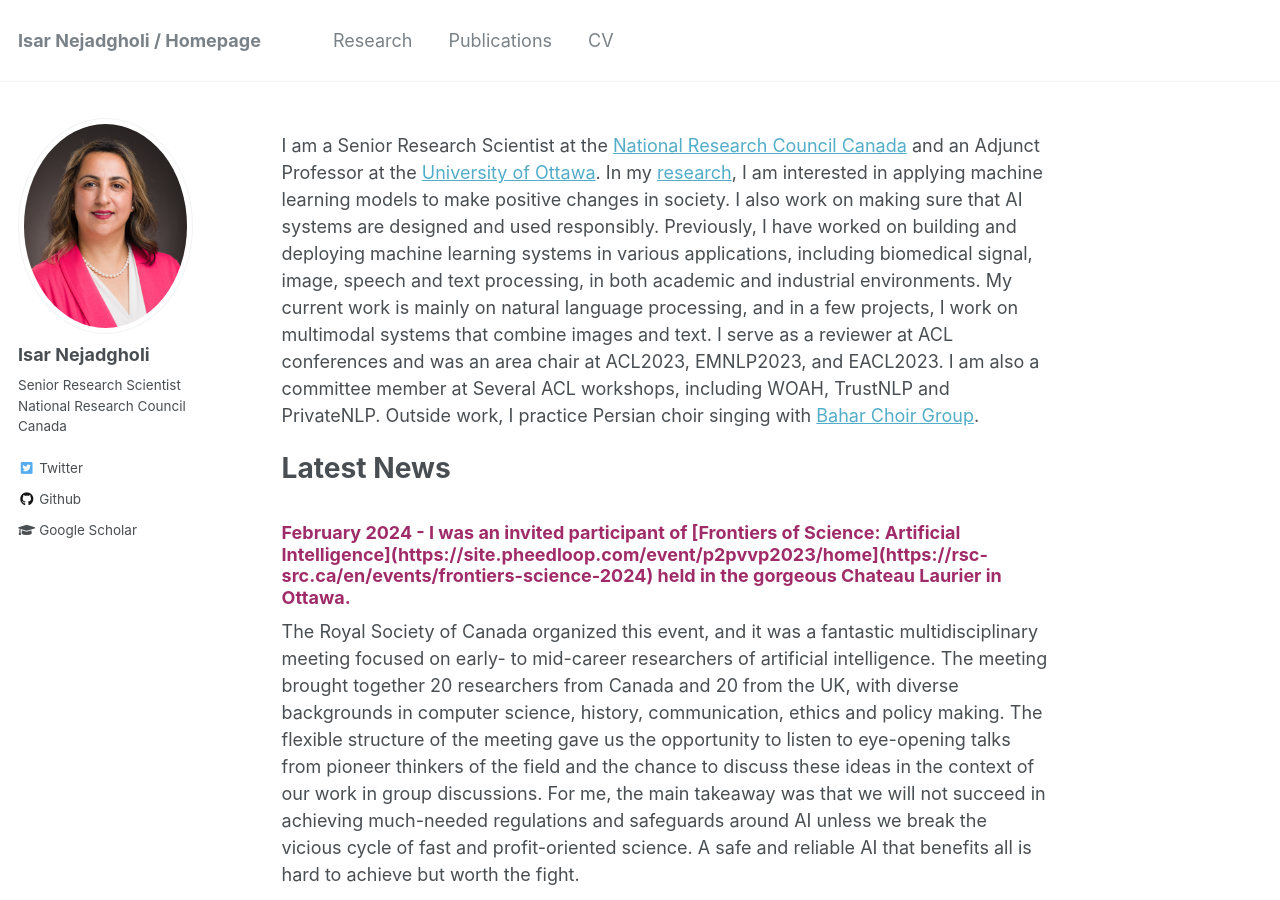
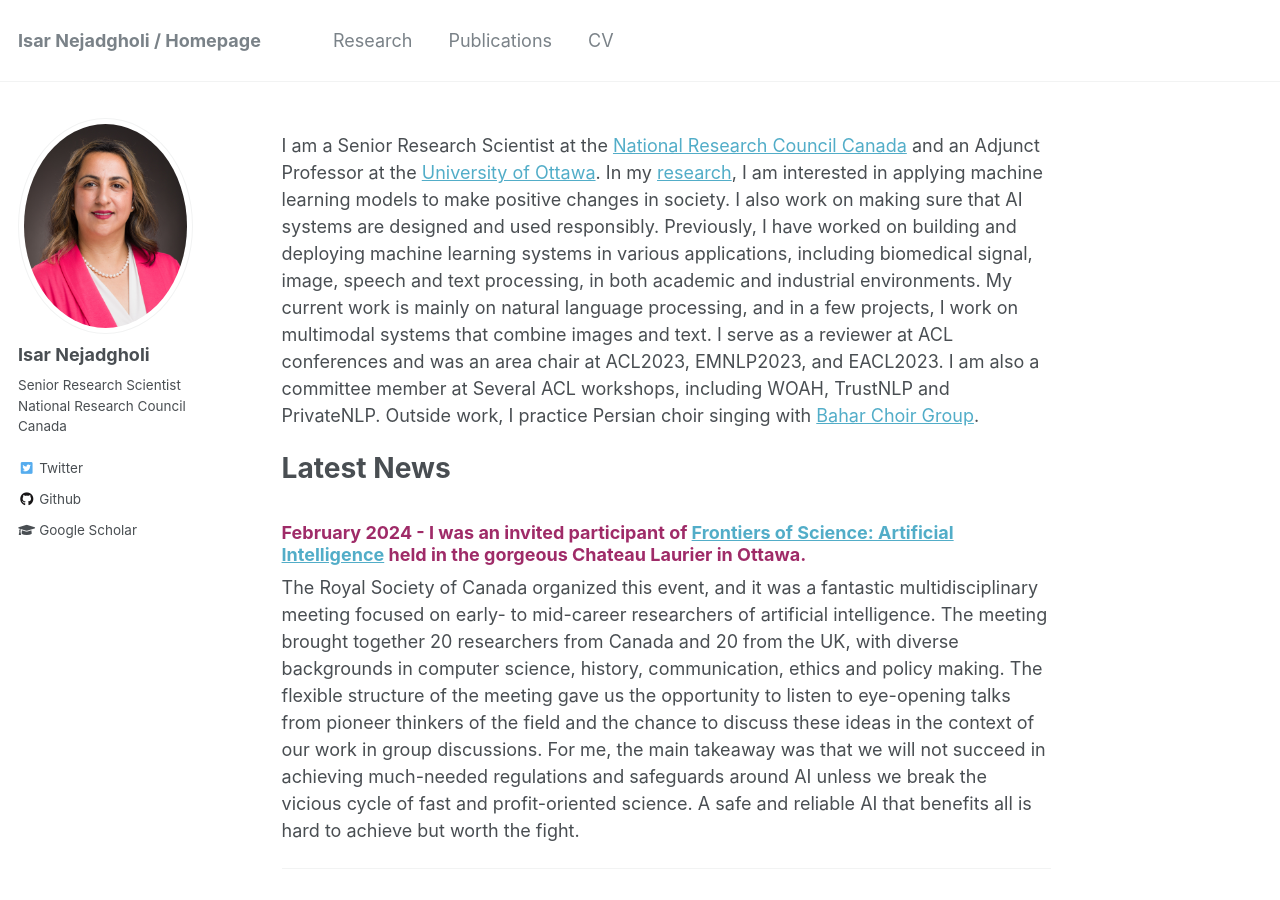
Before and after one commit to IsarNejad/IsarNejad.github.io, a Jekyll site: the page built from _pages/about.md, in a window 1280 px wide and 900 px high. Built offline with Jekyll 4.4.1, drawn with Linux system fonts in a browser that asks for light colours; part of the change alters nothing that is shown.

Commit message:
Update about.md

```diff
--- a/_pages/about.md
+++ b/_pages/about.md
@@ -15,7 +15,7 @@ I am a Senior Research Scientist at the [National Research Council Canada](https
 
 
 {: .amaranth-deep-purple}
-### February 2024  - I was an invited participant of [Frontiers of Science: Artificial Intelligence](https://site.pheedloop.com/event/p2pvvp2023/home](https://rsc-src.ca/en/events/frontiers-science-2024) held in the gorgeous Chateau Laurier in Ottawa.
+### February 2024  - I was an invited participant of [Frontiers of Science: Artificial Intelligence](https://rsc-src.ca/en/events/frontiers-science-2024) held in the gorgeous Chateau Laurier in Ottawa.
 
 The Royal Society of Canada organized this event, and it was a fantastic multidisciplinary meeting focused on early- to mid-career researchers of artificial intelligence. The meeting brought together 20 researchers from Canada and 20 from the UK, with diverse backgrounds in computer science, history, communication, ethics and policy making. The flexible structure of the meeting gave us the opportunity to listen to eye-opening talks from pioneer thinkers of the field and the chance to discuss these ideas in the context of our work in group discussions. For me, the main takeaway was that we will not succeed in achieving much-needed regulations and safeguards around AI unless we break the vicious cycle of fast and profit-oriented science. A safe and reliable AI that benefits all is hard to achieve but worth the fight.
 
```
